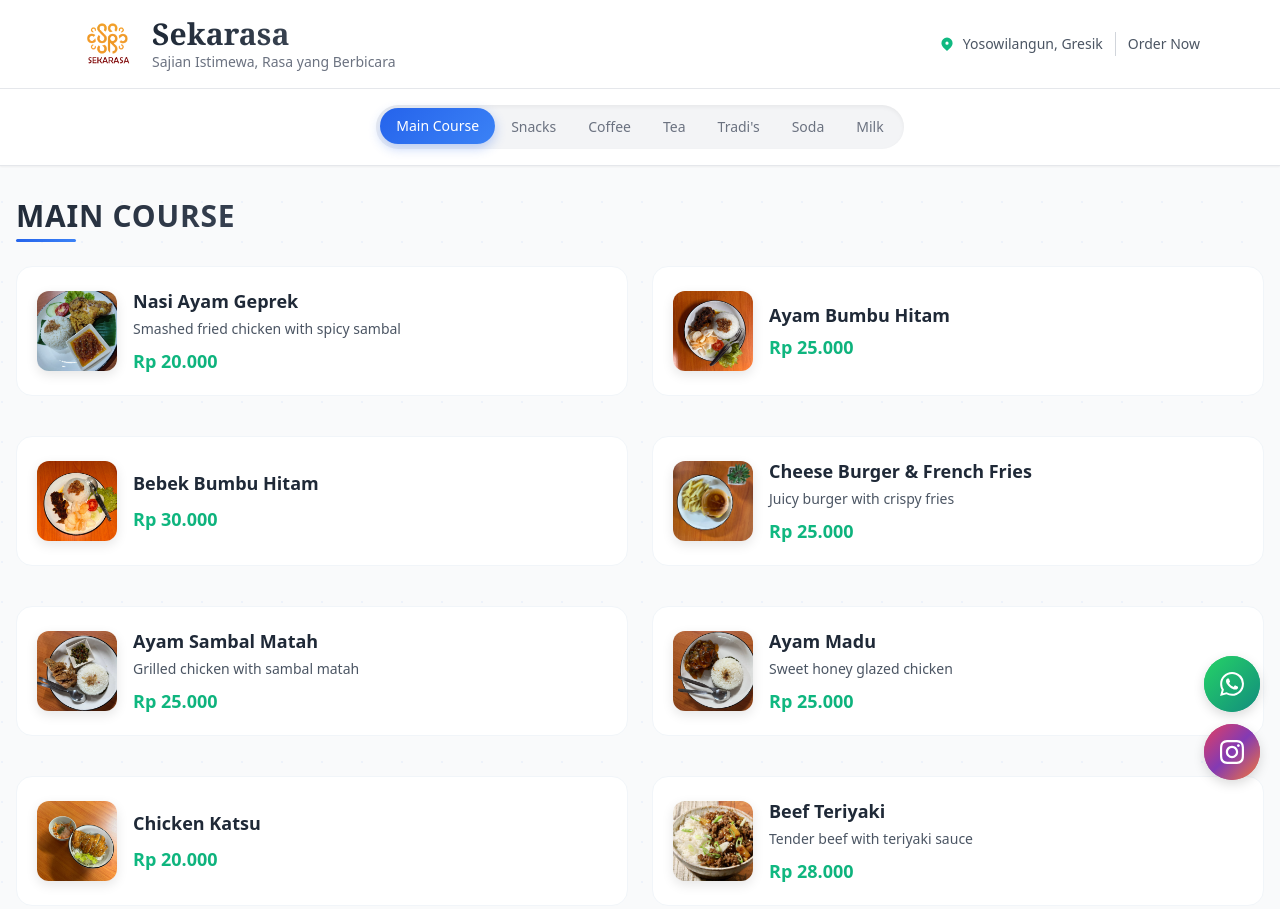
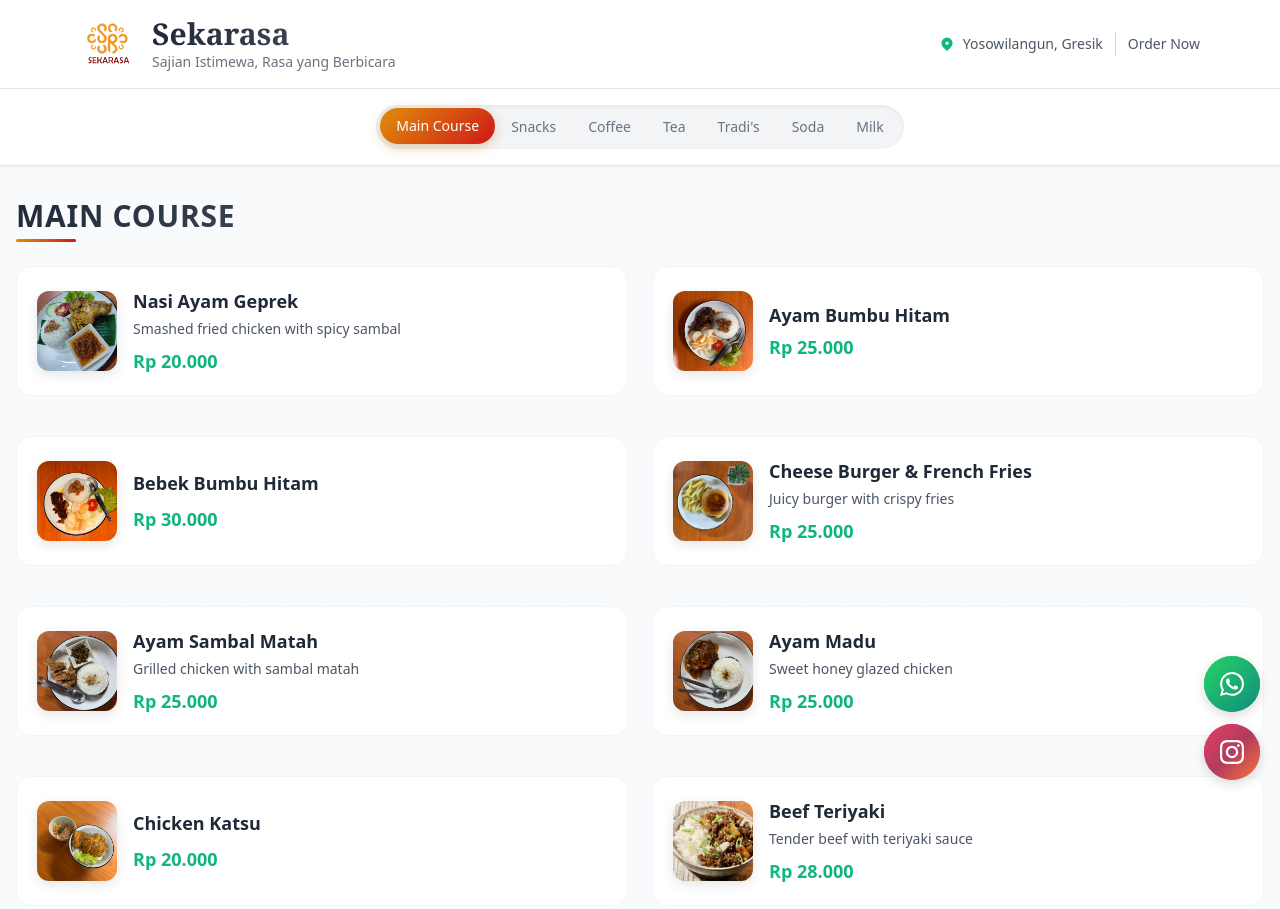
Before and after one commit to narinda0522/Sekarasa-menu, a plain HTML site: page index.html in a window 1280 px wide. Shown: the top 909 px of the page. Drawn offline with nearby package versions, Linux system fonts and the light colour scheme.

Commit message:
style.css

```diff
--- a/style.css
+++ b/style.css
@@ -5,7 +5,7 @@
     }
 
     ::-webkit-scrollbar-thumb {
-      background: linear-gradient(135deg, #2563eb, #3b82f6);
+      background: linear-gradient(135deg, #13c61f, #f6e33b);
       border-radius: 20px;
     }
 
@@ -15,7 +15,7 @@
 
     * {
       scrollbar-width: thin;
-      scrollbar-color: #2563eb #f1f5f9;
+      scrollbar-color: #ebd425 #f1f5f9;
     }
 
     html {
@@ -47,10 +47,10 @@
 
     /* Tab System */
     .tab-active {
-      background: linear-gradient(135deg, #2563eb, #3b82f6) !important;
+      background: linear-gradient(135deg, #df8e0a, #cf1818) !important;
       color: white !important;
       font-weight: 600;
-      box-shadow: 0 4px 12px rgba(37, 99, 235, 0.3);
+      box-shadow: 0 4px 12px rgba(183, 109, 6, 0.3);
       transform: translateY(-1px);
     }
 
@@ -62,7 +62,7 @@
 
     .tab:hover {
       background: #f3f4f6;
-      color: #2563eb;
+      color: #eb8b25;
     }
 
     @media (max-width: 768px) {
@@ -123,7 +123,7 @@
       left: 0;
       right: 0;
       height: 3px;
-      background: linear-gradient(135deg, #2563eb, #3b82f6);
+      background: linear-gradient(135deg, #df8e0a, #cf1818);
       transform: scaleX(0);
       transition: transform 0.3s ease;
     }
@@ -170,7 +170,7 @@
       left: 0;
       width: 60px;
       height: 3px;
-      background: linear-gradient(135deg, #2563eb, #3b82f6);
+      background: linear-gradient(135deg, #df8e0a, #cf1818);
       border-radius: 2px;
     }
 
@@ -246,7 +246,7 @@
         height: auto;
         border-radius: 12px;
         box-shadow: 0 25px 50px rgba(0, 0, 0, 0.3);
-        object-fit: contain; /* supaya tidak ketarik */
+        object-fit: contain;
         }
 
 
@@ -255,7 +255,7 @@
   top: 10px;
   right: 10px;
   color: white;
-  font-size: 22px;          /* agak kecil supaya pas */
+  font-size: 22px;
   font-weight: bold;
   cursor: pointer;
   transition: opacity 0.2s;
@@ -336,7 +336,7 @@
     }
 
     .instagram-btn {
-      background: linear-gradient(135deg, #E4405F, #833AB4, #F77737);
+      background: linear-gradient(135deg, #E4405F, #b43a5f, #F77737);
     }
 
     .contact-tooltip {
```
